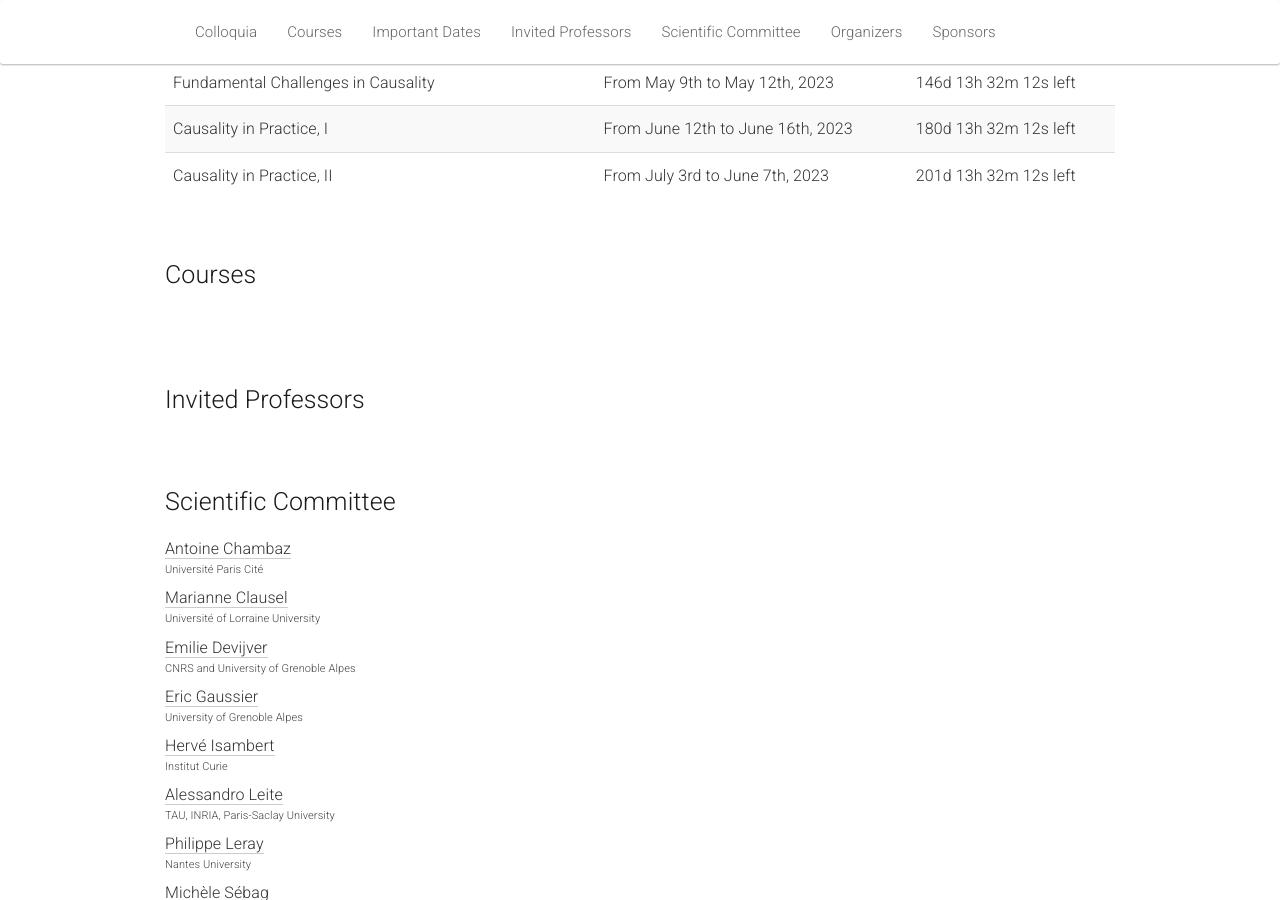
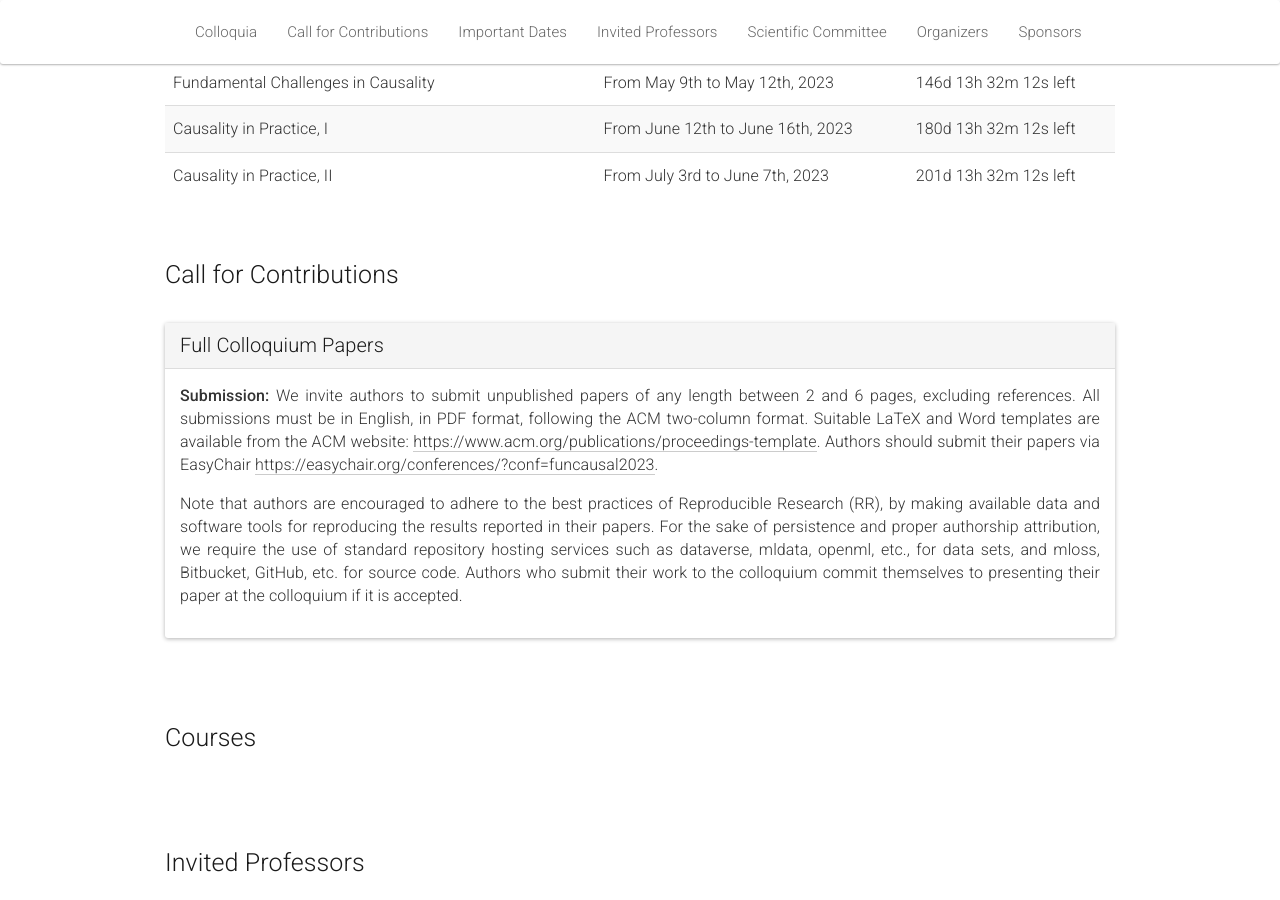
Before and after one commit to quarter-on-causality/quarter-on-causality.github.io, a Jekyll site: the page built from _pages/home.md, in a window 1280 px wide and 900 px high, scrolled down 884 px. Built offline with Jekyll 4.4.1, drawn with Linux system fonts in a browser that asks for light colours; nearby versions of some CDN libraries.

```diff
--- a/_includes/header_home.html
+++ b/_includes/header_home.html
@@ -14,7 +14,8 @@
     <div class="navbar-collapse collapse" id="navbar-main">
       <ul class="nav navbar-nav">
         <li><a href="#colloquia">Colloquia</a></li>
-        <li><a href="#courses">Courses</a></li>
+        <li><a href="#cfp">Call for Contributions</a></li>
+        <!-- <li><a href="#courses">Courses</a></li> -->
         <li><a href="#dates">Important Dates</a></li>
         <li><a href="#speakers">Invited Professors</a></li>
         <li><a href="#scientificcommittee">Scientific Committee</a></li>
--- a/_pages/home.md
+++ b/_pages/home.md
@@ -83,6 +83,33 @@ acknowledgements: ""
         </tr>
       </tbody>
     </table>
+  </div>
+</div><br>
+
+<div class="row">
+  <div class="col-xs-12 panel-group"><a class="anchor" id="cfp"></a>
+    <h2>Call for Contributions</h2>
+    <br>
+    <div class="panel panel-default">
+      <div class="panel-heading" data-toggle="collapse" data-parent="#cfp" href="#call-papers" style="cursor:pointer;">
+        <h3 style="margin:0;">Full Colloquium Papers</h3>
+      </div>
+      <div id="call-papers" class="panel-collapse collapse in" data-parent="#cfp">
+        <div class="panel-body">
+          <p>
+	    <span style="font-weight:500;">Submission:</span> We invite authors to submit unpublished papers of any length between 2 and 6 pages, excluding references. All submissions must be in English, in PDF format, following the ACM two-column format. Suitable LaTeX and Word templates are available from the ACM website: <a href="https://www.acm.org/publications/proceedings-template" target="_blank">https://www.acm.org/publications/proceedings-template</a>.
+
+      Authors should submit their papers via EasyChair <a href="https://easychair.org/conferences/?conf=funcausal2023" target="_blank">https://easychair.org/conferences/?conf=funcausal2023</a>.</p>
+      <p>
+      Note that authors are encouraged to adhere to the best practices of Reproducible Research (RR), by making available data and software tools for reproducing the results reported in their papers. For the sake of persistence and proper authorship attribution, we require the use of standard repository hosting services such as dataverse, mldata, openml, etc., for data sets, and mloss, Bitbucket, GitHub, etc. for source code. Authors who submit their work to the colloquium commit themselves to presenting their paper at the colloquium if it is accepted.
+	  </p>
+	  <!-- <p>
+	    Accepted papers will be published in the official
+	  </p> -->
+        </div>
+      </div>
+    </div>
+    <br>
   </div>
 </div><br>
 
@@ -193,24 +220,6 @@ acknowledgements: ""
       <h6>TAU,CNRS,Paris-Saclay University</h6>
     </div>
   </div>
-  <!-- <div class="col-xs-2">
-    <a href="https://myriamtami.github.io" target="_blank">
-      <img class="people-pic" src="{{ "quarter/img/people/tami.jpeg" | prepend:site.baseurl }}">
-    </a>
-    <div class="people-name">
-      <a href="#">Myriam Tami</a>
-      <h6>CentraleSupélec, Paris-Saclay University</h6>
-    </div>
-  </div>
-  <div class="col-xs-2">
-    <a href="https://myriamtami.github.io/" target="_blank">
-      <img class="people-pic" src="{{ "quarter/img/people/PH.png" | prepend:site.baseurl }}">
-    </a>
-    <div class="people-name">
-      <a href="#">Pierre-Henri Wuillemin</a>
-      <h6>Sorbonne University</h6>
-    </div>
-  </div> -->
 </div>
 
 <br>
```
Also changed, not shown: _pages/home_challenges.md (+2 -2 lines), _pages/home_practice.md (+4 -4 lines), _includes/header_challenges.html (indentation only).
